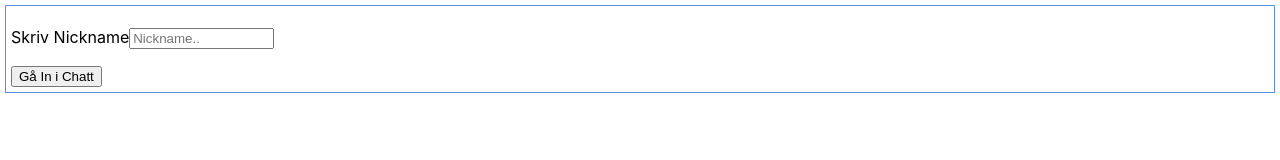
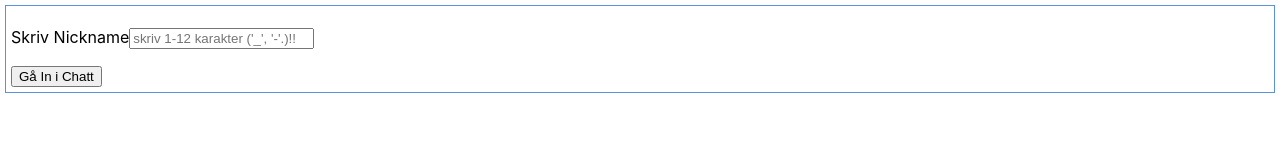
Before and after one commit to rsorianosanchis/mandatory-advanced-js1, a React (Create React App) app: page / in a window 1280 px wide. Shown: the top 160 px of the page. Built offline with nearby package versions, Linux system fonts and the light colour scheme.

Commit message:
nästan klart 28/3/2019

```diff
--- a/package.json
+++ b/package.json
@@ -5,6 +5,8 @@
   "dependencies": {
     "react": "^16.8.4",
     "react-dom": "^16.8.4",
+    "react-emojione": "^5.0.1",
+    "react-linkify": "^0.2.2",
     "react-scripts": "2.1.8",
     "socket.io": "^2.2.0"
   },
--- a/src/App.js
+++ b/src/App.js
@@ -1,5 +1,6 @@
 import React, { Component } from 'react';
-import {LogInSidan} from './labbComp/logInSidan.js';
+import LogInSidan from './labbComp/logInSidan.js';
+
 
 /*********************************************/
 
--- a/src/labbComp/chatRutan.js
+++ b/src/labbComp/chatRutan.js
@@ -1,6 +1,9 @@
 import React,{Component} from 'react';
 import io from 'socket.io-client';
 import {Container} from '../App.js';
+import Emoji from 'react-emojione';
+import Linkify from 'react-linkify';
+
 
 /*********************************************/
 
@@ -47,7 +50,7 @@ export class ChatRutan extends Component {
                             }}
                   >
                     <h4>{msg.username}</h4>
-                    <p>{msg.content}</p>
+                    <p><Linkify><Emoji>{msg.content}</Emoji></Linkify></p>
                   </li>
                 )
               }
@@ -64,7 +67,7 @@ export class ChatRutan extends Component {
                       }}
             >
               <h4>{this.state.newM.username}</h4>
-              <p>{this.state.newM.content}</p>
+              <p><Linkify><Emoji>{this.state.newM.content}</Emoji></Linkify></p>
             </li>
             :null
           }
--- a/src/labbComp/chatSidan.js
+++ b/src/labbComp/chatSidan.js
@@ -13,6 +13,7 @@ export class ChatSidan extends Component{
   slutChat = (e)=>{
     e.preventDefault();
     console.log(e.nativeEvent);
+
     //pending att göra
   }
   render(){
@@ -26,7 +27,7 @@ export class ChatSidan extends Component{
             nicknamn={this.state.nickTransfer}
           />
         </div>
-        <button onClick={this.slutChat}>Sluta Chatta</button>
+        <button onClick={this.props.slutaChat}>Sluta Chatta</button>
       </Container>
     )
   }
--- a/src/labbComp/logInSidan.js
+++ b/src/labbComp/logInSidan.js
@@ -1,43 +1,63 @@
 import React, { Component } from 'react';
 import {ChatSidan} from './chatSidan.js';
 import {Container} from '../App.js';
-
 /*********************************************/
 
-export class LogInSidan extends Component{
+ class LogInSidan extends Component{
   constructor(props){
     super(props)
     this.state = {
       nickName: '',
       nickKorrekt: false,
+      iChatten: false,
+
     }
   }
+
   kontrollNick = (e)=>{
-    if(this.state.nickName !== ''){
-      this.setState({nickKorrekt: true})
-      console.log('borde nickKorrekt bli i true  :(');
-      console.log(this.state);
+    e.preventDefault();
+
+    if(this.state.nickName !== '' ){
+      const regex = /^[\s\wÅÄÖåäö-]+$/;
+      if (regex.test(this.state.nickName)){
+        this.setState({nickKorrekt: true})
+      }else{
+        alert('nickname går inte, skriv igen');
+        this.setState({nickKorrekt: false})
+      }
     }else{
       alert('nickname går inte, skriv igen');
+      this.setState({nickKorrekt: false})
     }
   }
+
   // componentWillUnmount() {
-  //   this.onChange.disconnect();
+  //
   //   this.onSubmit.disconnect();
   // }
-  render(){
-    return (
-      this.state.nickKorrekt === false?
-      <Container>
+  // _iChatten = ()=>{
+  //   this.setState({iChatten: true})
+  // }
+  // _slutaChatten = ()=>{
+  //   this.setState({iChatten: false})
+  // }
+
+
+
+  render() {
+    return(
+        this.state.nickKorrekt === false  ?
+        <Container>
         <form onSubmit={this.kontrollNick}>
           <p>
             <label htmlFor='nickname'>Skriv Nickname</label>
             <input
               id = 'nickname'
               type ='text'
-              size = {15}
-              placeholder ='Nickname..'
-              pattern ='[a-z,A-Z,0-9-_ ]{1,12}'
+              minLength={1}
+              maxLength={12}
+              size = {20}
+              placeholder ="skriv 1-12 karakter ('_', '-'.)!!"
               onChange = {(e)=>{this.setState({nickName: e.target.value})}              }
               required
             />
@@ -45,9 +65,14 @@ export class LogInSidan extends Component{
           <button>Gå In i Chatt</button>
         </form>
       </Container>
+
       :<ChatSidan
         usrNick= {this.state.nickName}
+        slutaChat = {this._slutaChatten}
       />
-    )
+
+  );
   }
 }
+
+export default LogInSidan;
--- a/src/labbComp/skrivRutan.js
+++ b/src/labbComp/skrivRutan.js
@@ -13,6 +13,8 @@ export class SkrivRutan extends Component {
   }
   //
   submitData = (e)=>{
+    e.preventDefault();
+
     console.log(this.state);
     //debugger;
     //får message att skicka efter submit
@@ -22,7 +24,12 @@ export class SkrivRutan extends Component {
     username: this.props.nicknamn,
     content: this.state.myMessage
     });
+    const textarea = document.querySelector('#usrMsg');
+    textarea.value = '';
     console.log('send');
+  }
+  componentWillUnmount() {
+
   }
   //
   render(){
```
Also changed, not shown: 1 other file (tests, documents, lock files or other folders).
